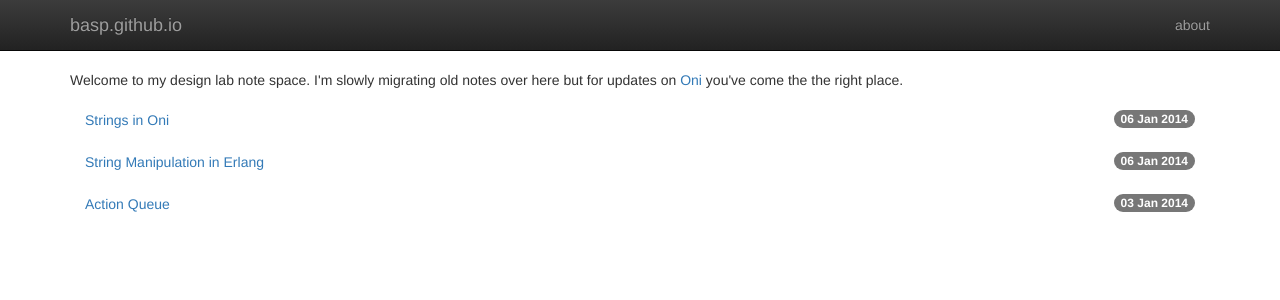
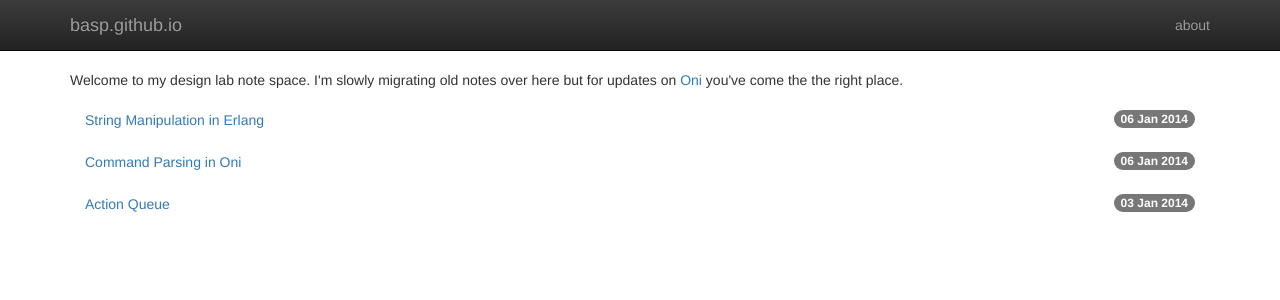
Before and after one commit to basp/basp.github.io, a Jekyll site: the page built from index.html, in a window 1280 px wide. Shown: the top 300 px of the page. Built offline with Jekyll 4.4.1, drawn with Linux system fonts in a browser that asks for light colours; nearby versions of some CDN libraries; Markdown is read by kramdown in place of the engine named in the settings.

Commit message:
Meh unfinished posts

```diff
--- a/_posts/2014-01-06-strings-in-oni.md
+++ b/_posts/2014-01-06-command-parsing-in-oni.md
@@ -1,6 +1,6 @@
 ---
 layout: post
-title: "Strings in Oni"
+title: "Command Parsing in Oni"
 tags: [dev, moo, oni]
 ---
 In the previous post, I rambled a bit about strings in Erlang. Strings are not too bad but for Oni (lum invader) I decided to go with binary strings. These look like `<<"fubar">>` and consume only a byte per character. According to the [Erlang Efficiency Guide](http://www.erlang.org/doc/efficiency_guide/binaryhandling.html) they also have several optimized operations in the VM.
```
Also changed, not shown: other parts of _posts/2014-01-06-command-parsing-in-oni.md (+2 -0 lines).
